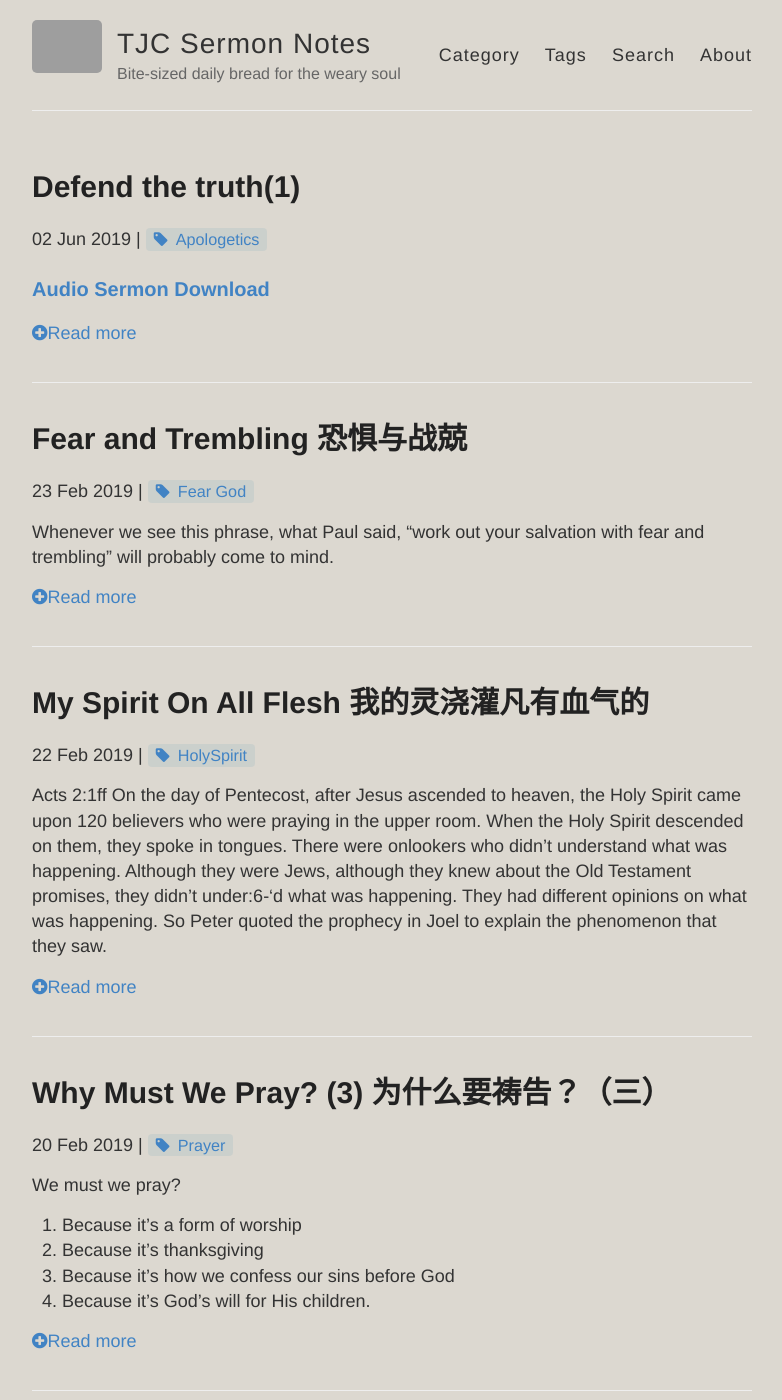
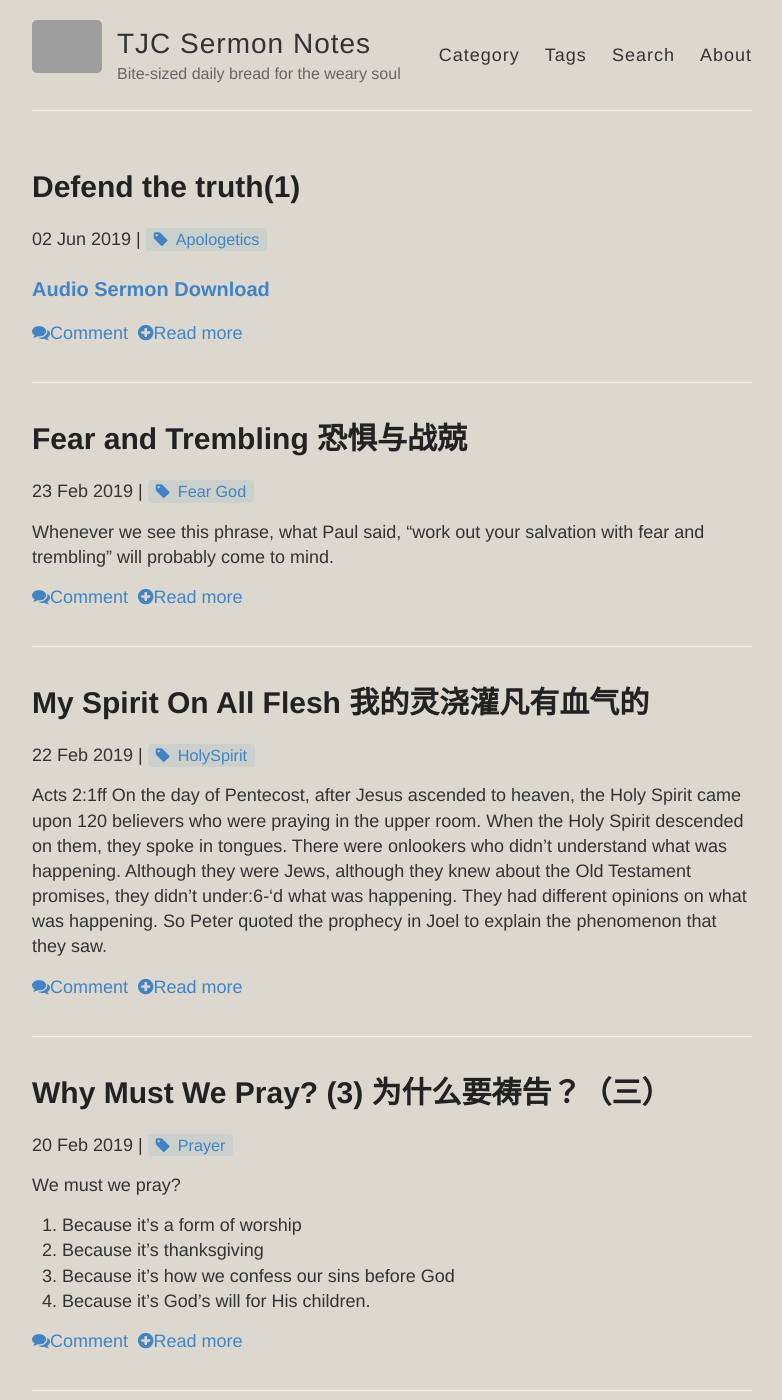
Before and after one commit to catchupTJC/catchuptjc.github.io, a Jekyll site: the page built from 98453676b04598ca697f21a3c385f7c36777d17a/index.html, in a window 1280 px wide and 1400 px high. Shown: the whole window, without its empty margins (248-1030 px from the left). Built offline with Jekyll 4.4.1, drawn with Linux system fonts in a browser that asks for light colours; nearby versions of some CDN libraries; the list of posts is cut into pages by our own code; grey boxes are pictures that could not be loaded.

Commit message:
Update index.html

```diff
--- a/98453676b04598ca697f21a3c385f7c36777d17a/index.html
+++ b/98453676b04598ca697f21a3c385f7c36777d17a/index.html
@@ -23,7 +23,7 @@ title: Category
       {{ post.excerpt | markdownify }}
     <article>
     <div class="post-more">
-      {% if site.disqus_short_name %}
+      {% if site.disqus %}
       <a href="{{ site.baseurl }}{{ post.url }}#disqus_thread"> <i class="fa fa-comments" aria-hidden="true"></i>Comment</a>&nbsp;
       {% endif %}
       <a href="{{ site.baseurl }}{{ post.url }}"><i class="fa fa-plus-circle" aria-hidden="true"></i>Read more</a>
```
